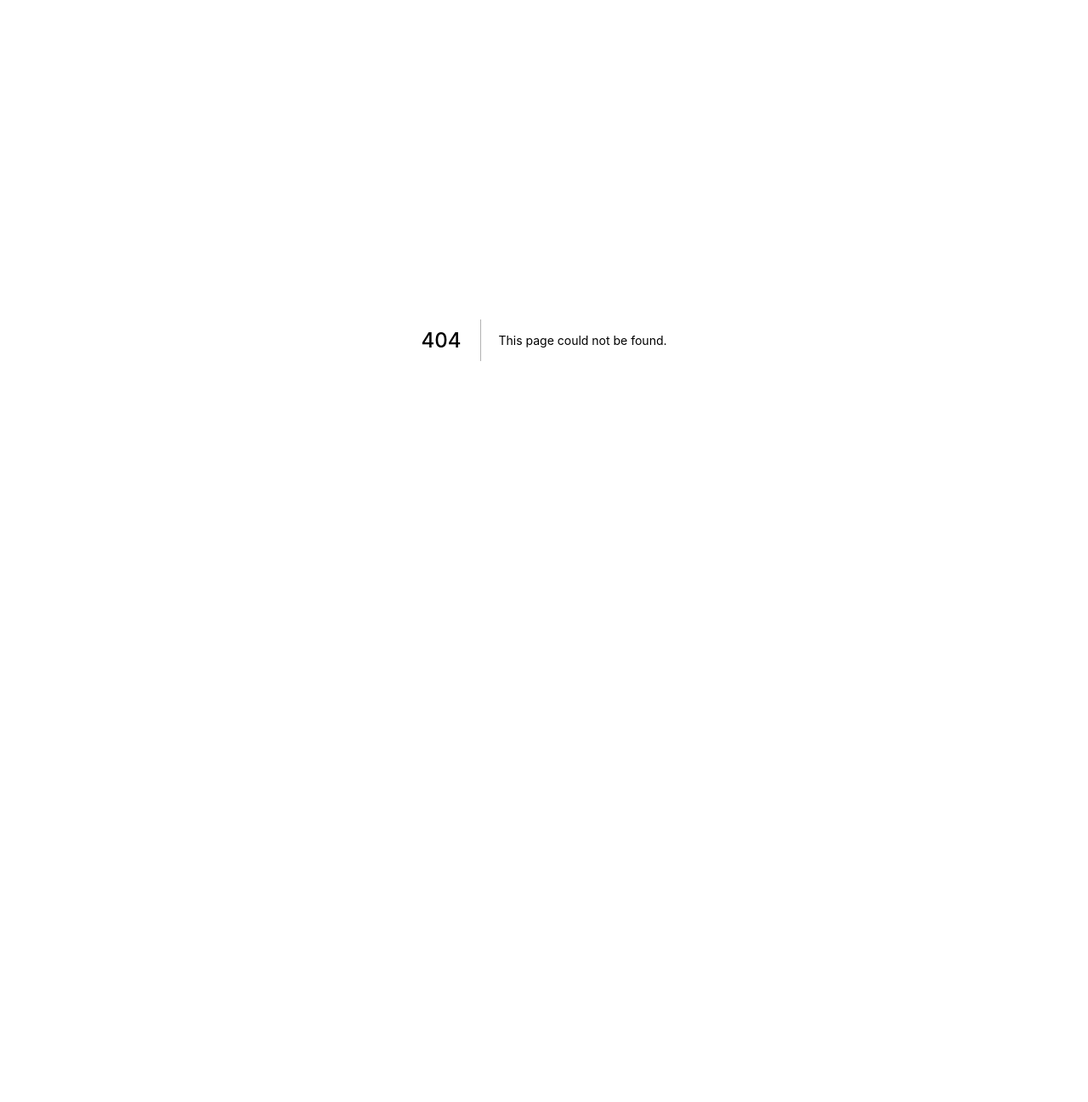
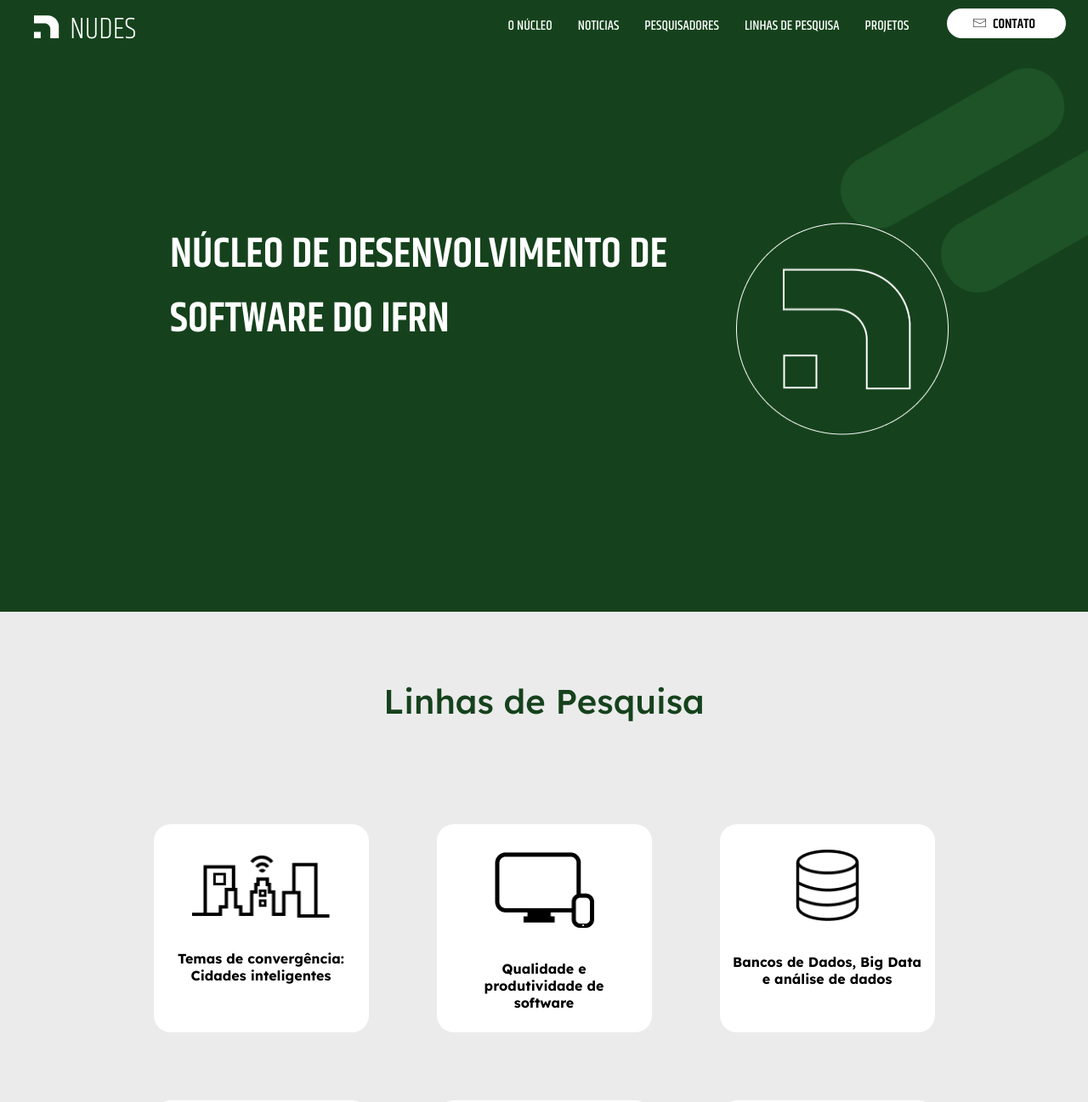
Before and after one commit to numb0y/projeto_nudes, a Next.js app: page /teste in a window 1280 px wide. Before the commit this address had no page. Shown: the top 1297 px of the page at 85% size. Before the commit the page ends 800 px from the top, so only its background shows below. Built offline with nearby package versions, Linux system fonts and the light colour scheme; a web font is replaced by a local one.

Commit message:
add loader

```diff
--- a/next.config.js
+++ b/next.config.js
@@ -1,6 +1,10 @@
 /** @type {import('next').NextConfig} */
 const nextConfig = {
   reactStrictMode: true,
+  images: {
+    loader: "akamai",
+    path: "",
+  },
 }
 
 module.exports = nextConfig
--- a/package.json
+++ b/package.json
@@ -6,6 +6,7 @@
     "dev": "next dev",
     "build": "next build",
     "start": "next start",
+    "export": "next export",
     "lint": "next lint"
   },
   "dependencies": {
--- /dev/null
+++ b/pages/teste.js
@@ -0,0 +1,213 @@
+import Head from 'next/head'
+import Image from 'next/image'
+import styles from '../styles/Home.module.css'
+
+import logonud from "../images/logonud.png"
+import logoprin from"../images/logoprin.png"
+import city from "../images/city.png"
+import pc from "../images/computador.png"
+import db from "../images/db.png"
+import conex from "../images/conexa.png"
+import pcchar from "../images/pccharacter.png"
+import controle from "../images/controle.png"
+import secitex from "../images/secitex.png"
+
+export default function Home() {
+  return (
+
+    <div className={styles.container}>
+      <Head>
+        <title>NUDES</title>
+        <meta name="description" content="Página home" />
+        <link rel="icon" href="/favicon.ico" />
+      </Head>
+      <header className={styles.header}>
+
+<div className={styles.logopri}>
+        <Image
+        alt='Logo Nudes'
+        src={logoprin}
+        width={121}
+        height={40}
+        />
+</div>
+
+<nav className={styles.nav}>
+<ul className={styles.ulheader}>
+      <a href="https://www.youtube.com/" className={styles.nucleo}>O NÚCLEO</a>
+      <a href="https://www.youtube.com/" className={styles.nucleo}>NOTICIAS</a>
+      <a href="https://www.youtube.com/" className={styles.nucleo}>PESQUISADORES</a>
+      <a href="https://www.youtube.com/" className={styles.nucleo}>LINHAS DE PESQUISA</a>
+      <a href="https://www.youtube.com/" className={styles.nucleo}>PROJETOS</a>
+
+<ul className={styles.ulcontato}>
+<form action="./contato">
+        <button type="submit" className={styles.contato}></button>
+    </form>
+</ul>
+</ul>
+</nav>
+
+</header>
+
+      <main className={styles.main}>
+              <main className={styles.maincont}>
+
+    <div className={styles.textandlogo}>
+      <div className={styles.textop}>
+
+      <h1>NÚCLEO DE DESENVOLVIMENTO DE SOFTWARE DO IFRN</h1>
+
+      </div>
+
+      <div className={styles.logo}>
+      <Image
+      alt="Símbolo Nudes"
+      src={logonud}
+      width={250}
+      height={250}
+      />
+      </div>
+
+      </div>
+
+  </main>
+
+
+    <section className={styles.midcont}>
+
+    <h1 className={styles.ldp}>Linhas de Pesquisa</h1>
+
+
+    <section className={styles.flex}>
+
+    <div className={styles.rectan}>
+        <div className={styles.figure}>
+        <Image
+        alt='Cidades Tecnológicas'
+        src={city}
+        width={162.5}
+        height={80}
+        />
+        </div>
+        <h1 className={styles.figdesc}>Temas de convergência:<br></br>
+        Cidades inteligentes</h1>
+    </div>
+
+    <div className={styles.rectan}>
+        <div className={styles.figure}>
+          <Image
+          alt='Aparelhos'
+          src={pc}
+          width={117.58}
+          height={92}
+          />
+        </div>
+        <h1 className={styles.figdesc}>Qualidade e <br></br>produtividade de <br></br>software</h1>
+    </div>
+
+    <div className={styles.rectan}>
+      <div className={styles.figure}>
+            <Image
+            alt='Banco de Dados'
+            src={db}
+            width={75}
+            height={84}
+            />
+          </div>
+        <h1 className={styles.figdesc}>Bancos de Dados, Big Data <br></br>e análise de dados</h1>
+    </div>
+
+    <div className={styles.rectan}>
+          <div className={styles.figure}>
+            <Image
+            alt='Conexões'
+            src={conex}
+            width={109}
+            height={85}
+            />
+          </div>
+          <h1 className={styles.figdesc}>Sistemas Embarcados e<br></br>Móveis</h1>
+    </div>
+
+    <div className={styles.rectan}>
+          <div className={styles.figure}>
+            <Image
+            alt='Controle'
+            src={controle}
+            width={108}
+            height={76}
+            />
+          </div>
+          <h1 className={styles.figdesc}>Desenvolvimento de<br></br>Jogos Digitais</h1>
+    </div>
+
+    <div className={styles.rectan}>
+          <div className={styles.figure}>
+            <Image
+            alt='Usuário'
+            src={pcchar}
+            width={96}
+            height={89}
+            />
+          </div>
+          <h1 className={styles.figdesc}>Engenharia de Serviços</h1>
+    </div>
+    </section>
+
+  </section>
+
+
+
+  <section className={styles.mid2cont}>
+
+<section className={styles.flex2}>
+<div className={styles.rec2}>
+  <div className={styles.seci}>
+    <Image
+    alt='Secitex'
+    src={secitex}
+    width={250}
+    height={181.88}
+    />
+  </div>
+  <h1 className={styles.rec2h1}>PROJETOS</h1>
+
+  <form action="https://youtube.com/">
+        <button type="submit" className={styles.leiamais}></button>
+    </form>
+</div>
+
+<div className={styles.rec2}>
+  <div className={styles.seci}>
+    <Image
+    alt='Secitex'
+    src={secitex}
+    width={250}
+    height={181.88}
+    />
+  </div>
+  <h1 className={styles.rec2h1}>EVENTOS</h1>
+
+  <form action="https://youtube.com/">
+        <button type="submit" className={styles.leiamais}></button>
+    </form>
+</div>
+
+<div className={styles.rec2}>
+  <h1 className={styles.rec2h1}>GAMEDU</h1>
+  <h1 className={styles.rec2desc}>Workshop de <br></br>desenvolvimento de <br></br>jogos</h1>
+  <form action="https://youtube.com/">
+        <button type="submit" className={styles.leiamais}></button>
+    </form>
+</div>
+</section>
+
+</section>
+      </main>
+      <footer className={styles.footer}>
+
+      </footer>
+    </div>
+  )
+}
```
